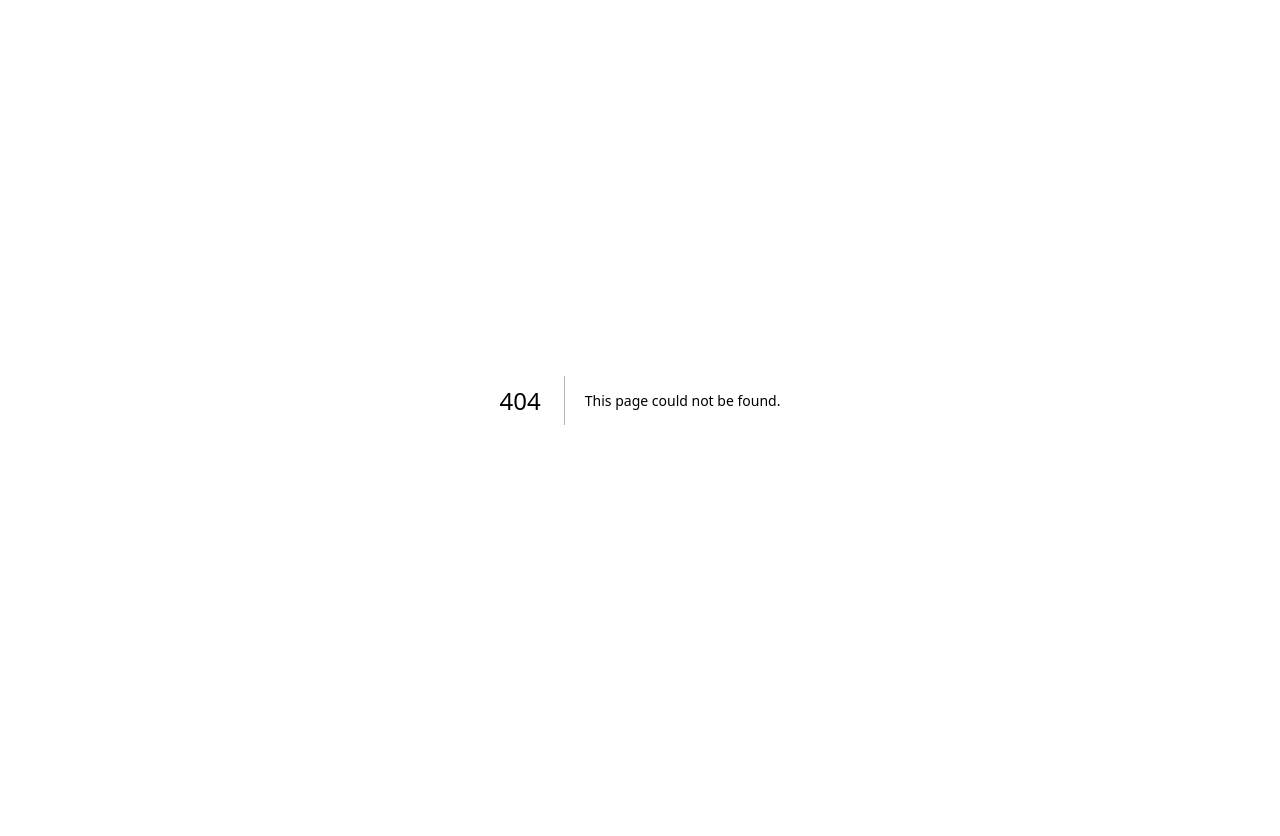
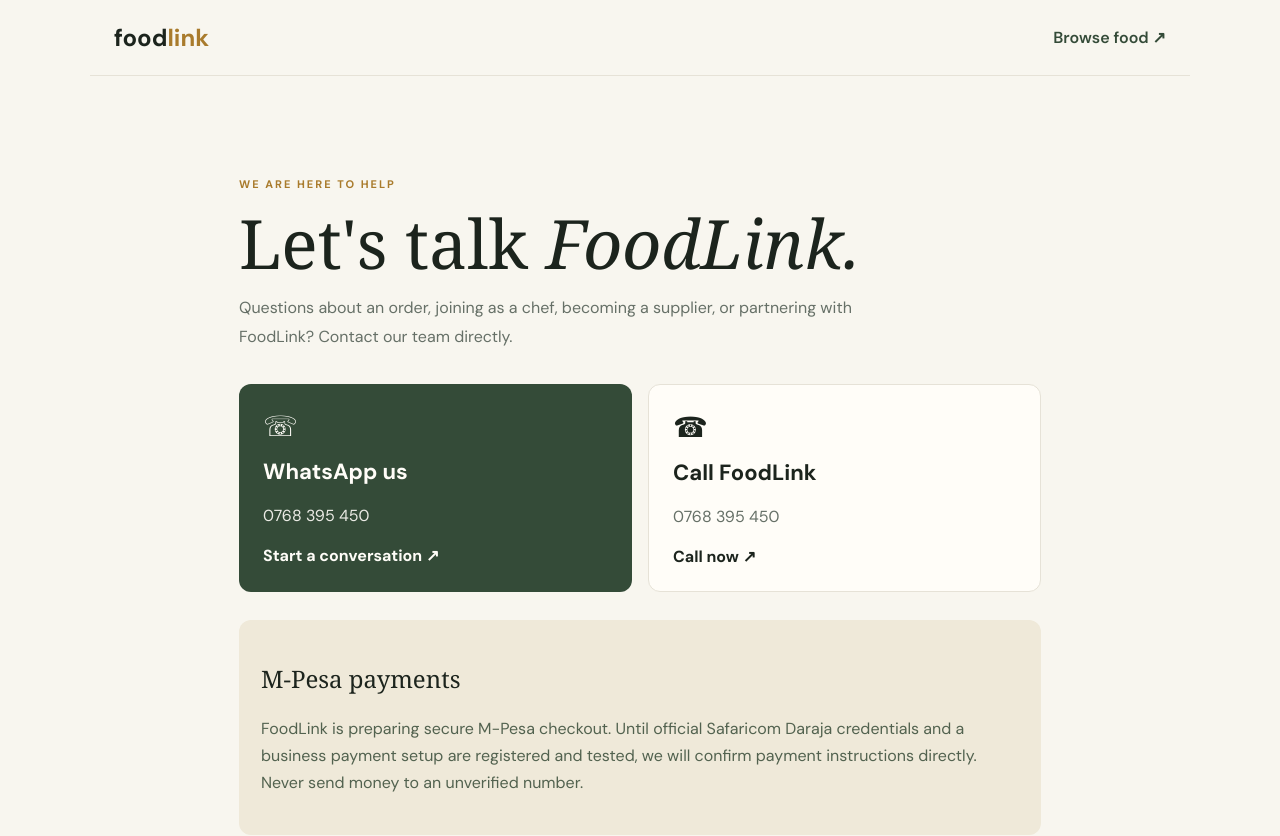
Before and after one commit to kevinomiya2-cyber/Foodlink.co.ke, a Next.js app: page /contact in a window 1280 px wide. Before the commit this address had no page. Shown: the top 836 px of the page. Before the commit the page ends 800 px from the top, so only its background shows below. Built offline with nearby package versions, Linux system fonts and the light colour scheme; a web font is replaced by a local one.

Commit message:
Add FoodLink contact and support page

```diff
--- /dev/null
+++ b/app/contact/page.tsx
@@ -0,0 +1,34 @@
+import Link from "next/link";
+
+const phone = "254768395450";
+const message = encodeURIComponent("Hello FoodLink, I have a question about the platform.");
+
+export default function ContactPage() {
+  return (
+    <main style={{ minHeight: "100vh", background: "#f8f6ef", color: "#1c241d" }}>
+      <header style={{ maxWidth: 1100, margin: "0 auto", padding: "22px 24px", display: "flex", justifyContent: "space-between", alignItems: "center", borderBottom: "1px solid #e6e2d7" }}>
+        <Link href="/" style={{ fontSize: 24, fontWeight: 700, textDecoration: "none", color: "inherit" }}>food<span style={{ color: "#a97b2c" }}>link</span></Link>
+        <Link href="/marketplace" style={{ color: "#344b38", fontWeight: 600 }}>Browse food ↗</Link>
+      </header>
+      <section style={{ maxWidth: 850, margin: "0 auto", padding: "clamp(36px, 8vw, 90px) 24px" }}>
+        <p style={{ color: "#a97b2c", letterSpacing: 2, fontSize: 11, fontWeight: 700 }}>WE ARE HERE TO HELP</p>
+        <h1 style={{ fontFamily: "Georgia, serif", fontWeight: 500, fontSize: "clamp(40px, 7vw, 68px)", lineHeight: 1.05, margin: "16px 0" }}>Let's talk <em>FoodLink.</em></h1>
+        <p style={{ maxWidth: 620, color: "#667067", lineHeight: 1.8 }}>Questions about an order, joining as a chef, becoming a supplier, or partnering with FoodLink? Contact our team directly.</p>
+        <div style={{ display: "grid", gridTemplateColumns: "repeat(auto-fit, minmax(230px, 1fr))", gap: 16, marginTop: 32 }}>
+          <a href={`https://wa.me/${phone}?text=${message}`} style={{ display: "block", textDecoration: "none", background: "#344b38", color: "#fffdf8", borderRadius: 12, padding: 24 }}>
+            <div style={{ fontSize: 28 }}>☏</div><h2 style={{ fontSize: 22, margin: "12px 0 8px" }}>WhatsApp us</h2><p style={{ lineHeight: 1.7, opacity: .9 }}>0768 395 450</p><strong>Start a conversation ↗</strong>
+          </a>
+          <a href="tel:+254768395450" style={{ display: "block", textDecoration: "none", background: "#fffdf8", color: "#1c241d", border: "1px solid #e6e2d7", borderRadius: 12, padding: 24 }}>
+            <div style={{ fontSize: 28 }}>☎</div><h2 style={{ fontSize: 22, margin: "12px 0 8px" }}>Call FoodLink</h2><p style={{ lineHeight: 1.7, color: "#667067" }}>0768 395 450</p><strong>Call now ↗</strong>
+          </a>
+        </div>
+        <div style={{ marginTop: 28, padding: 22, background: "#efe9d9", borderRadius: 12 }}>
+          <h2 style={{ fontFamily: "Georgia, serif", fontWeight: 500 }}>M-Pesa payments</h2>
+          <p style={{ color: "#52624f", lineHeight: 1.7 }}>FoodLink is preparing secure M-Pesa checkout. Until official Safaricom Daraja credentials and a business payment setup are registered and tested, we will confirm payment instructions directly. Never send money to an unverified number.</p>
+        </div>
+        <Link href="/" style={{ display: "inline-block", marginTop: 28, color: "#344b38", fontWeight: 700 }}>← Back to FoodLink home</Link>
+      </section>
+      <footer style={{ padding: 24, background: "#344b38", color: "#fffdf8", textAlign: "center", fontSize: 12 }}>FOODLINK · ONE NETWORK. EVERY PLATE.</footer>
+    </main>
+  );
+}
```
